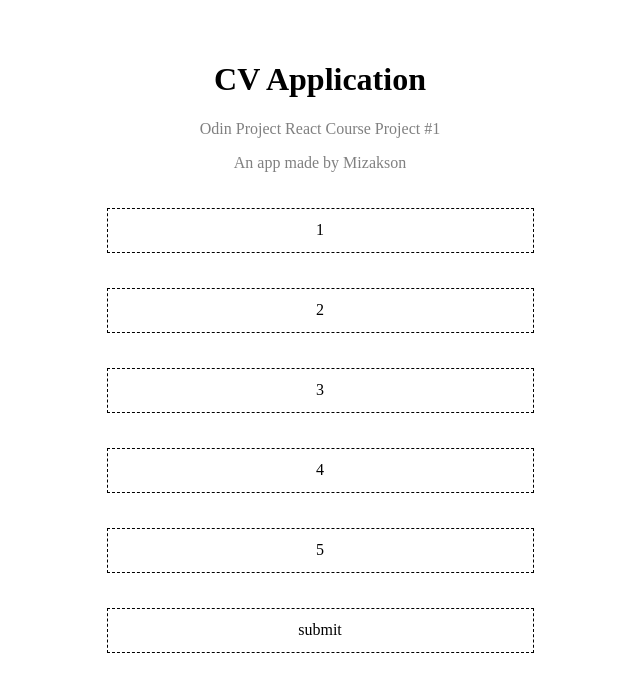
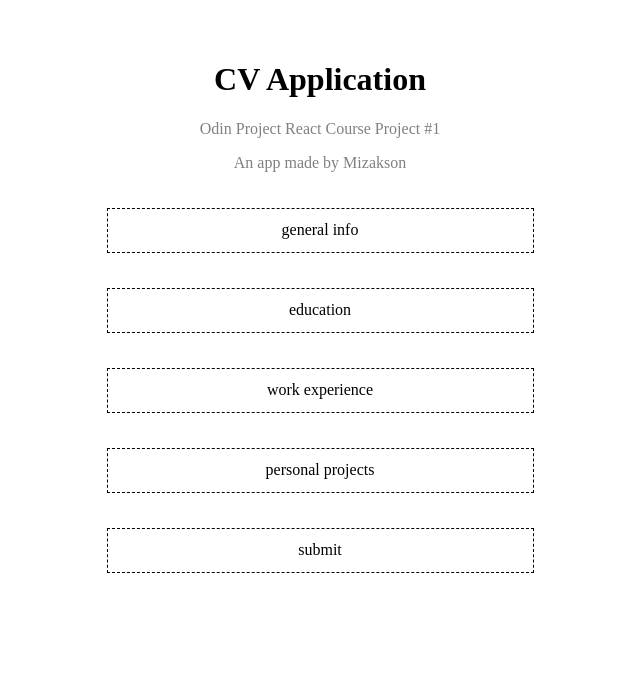
Before and after one commit to Mizakson/cv-application, a React (Vite) app: page / in a window 1280 px wide. Shown: the top 692 px of the page, without its empty margins (105-745 px from the left). Built offline with nearby package versions, Linux system fonts and the light colour scheme.

Commit message:
Edit form section names, add titles

```diff
--- a/src/components/Form.jsx
+++ b/src/components/Form.jsx
@@ -1,11 +1,10 @@
 function Form() {
     return (
         <form>
-            <section>1</section>
-            <section>2</section>
-            <section>3</section>
-            <section>4</section>
-            <section>5</section>
+            <section>general info</section>
+            <section>education</section>
+            <section>work experience</section>
+            <section>personal projects</section>
             <section>submit</section>
         </form>
     )
```
